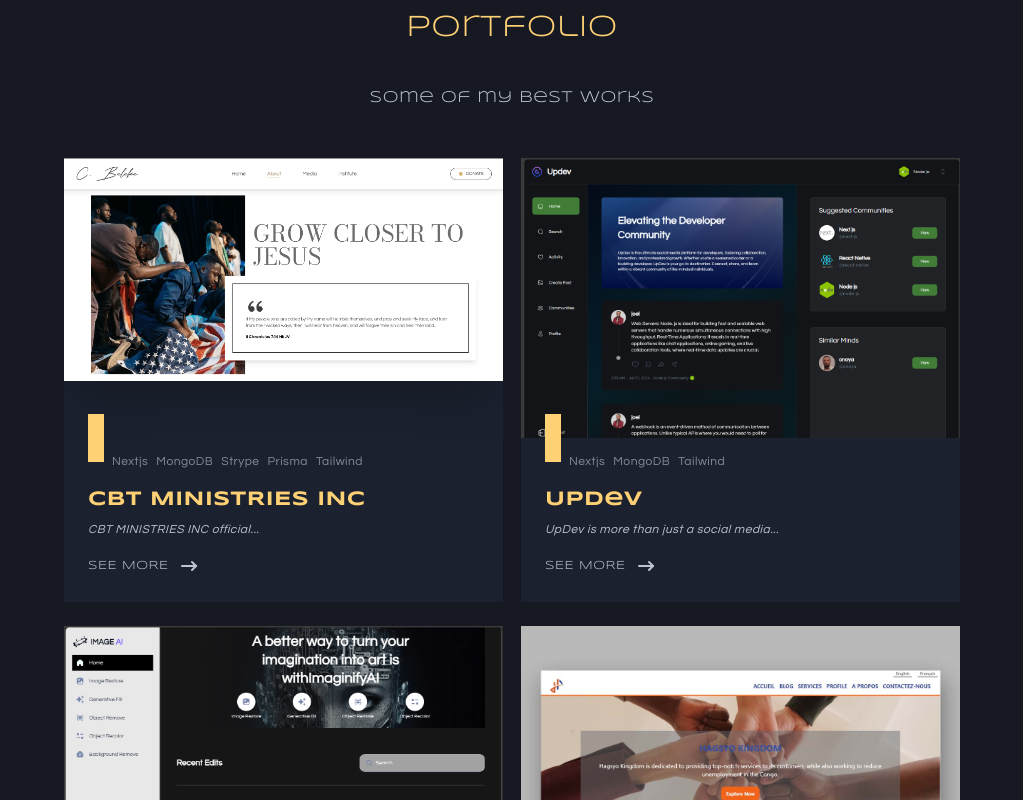
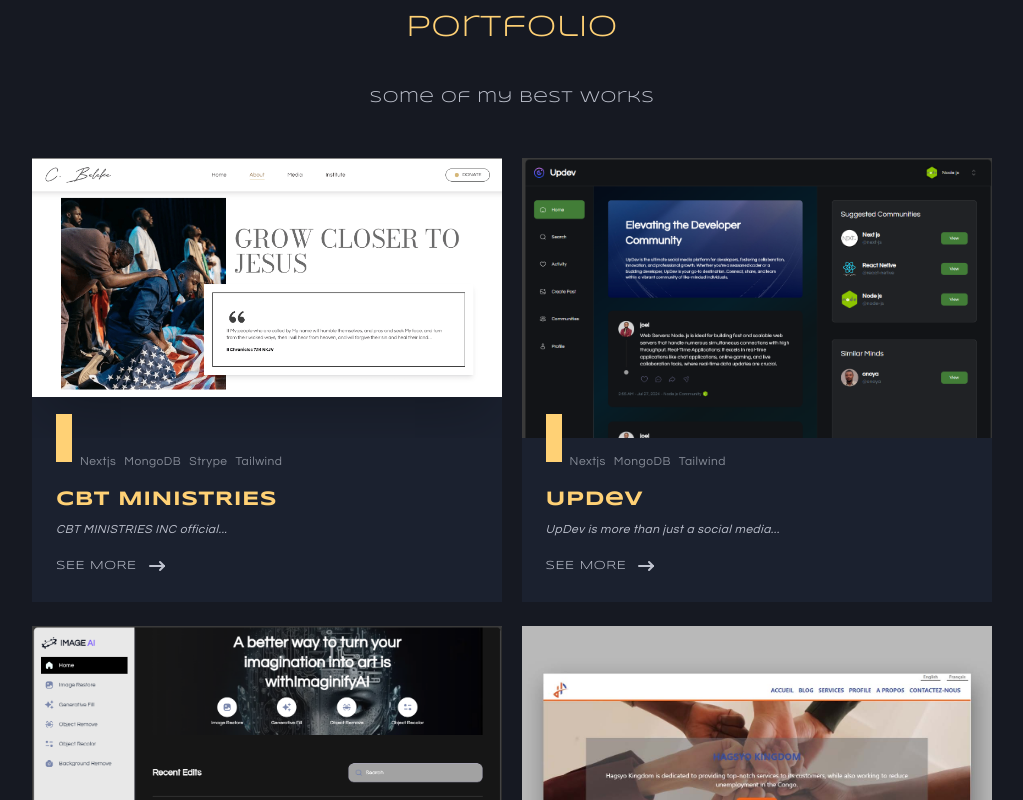
Before and after one commit to joel-kalema/me_with-nextjs, a Next.js app: page / in a window 1280 px wide. Shown: the part 2680-3480 px from the top of the page, without its empty margins (128-1151 px from the left). Built offline with nearby package versions, Linux system fonts and the light colour scheme.

Commit message:
updeted designs

```diff
--- a/components/data/portfolio.js
+++ b/components/data/portfolio.js
@@ -2,10 +2,10 @@ export const projects = [
     {
         id: 1,
         image: '/images/cbt.png',
-        title: 'CBT MINISTRIES INC',
+        title: 'CBT MINISTRIES',
         details: "CBT MINISTRIES INC official website.",
         fewDetail :'CBT MINISTRIES INC official...',
-        technologies: ['Nextjs', 'MongoDB','Strype', 'Prisma', 'Tailwind'],
+        technologies: ['Nextjs', 'MongoDB','Strype', 'Tailwind'],
         live: 'https://christopherbeleke.com/',
         state: 'private'
     },
--- a/components/portfolio.js
+++ b/components/portfolio.js
@@ -25,10 +25,10 @@ export default function Portfolio() {
             <div className="py-20">
                 <h1 className='text-3xl text-[#ffd175] text-center mb-10'>Portfolio</h1>
                 <h2 className="text-center mb-6">Some of my best works</h2>
-                <div className="flex flex-wrap w-[70%] mx-auto justify-between" data-aos="fade-up" data-aos-duration="1000">
+                <div className="flex flex-wrap w-[70%] md:w-[75%] mx-auto justify-between" data-aos="fade-up" data-aos-duration="1000">
                     {projects.map((project) => (
                         <div key={project.id} className="w-full md:w-[45%] lg:w-[49%] mt-6 bg-[#1b212f] hover:shadow-xl relative" data-aos="fade-up" data-aos-duration="2000">
-                            <div className="w-full h-[35vh] overflow-hidden">
+                            <div className="w-full h-[17vh] md:h-[20vh] lg:h-[35vh] overflow-hidden">
                                 <Image src={project.image} className="shadow-2xl" alt='images' loading="lazy" layout="responsive" width={500} height={500} quality={100} />
                             </div>
                             <div className="pt-2 pb-6 pl-6 pr-6 relative project">
--- a/pages/projects/[name].tsx
+++ b/pages/projects/[name].tsx
@@ -41,8 +41,8 @@ export default function Project() {
                             >{lang}</p>))}
                         </div>
                         <div className="flex text-sm text-[#ffd175]">
-                            <a href={project?.live} className="flex items-center cursor-pointer mr-4" target="_blank" rel="noopener noreferrer">LIVE<MdOutlineDirections className="ml-1" /></a>
-                            <a href={project?.source} className="flex items-center cursor-pointer" target="_blank" rel="noopener noreferrer">CODE<AiFillGithub className="ml-1" /></a>
+                            <a href={project?.live} className="flex items-center cursor-pointer mr-4" target="_blank" rel="noopener noreferrer">See Live<MdOutlineDirections className="ml-1" /></a>
+                            <a href={project?.source} className="flex items-center cursor-pointer" target="_blank" rel="noopener noreferrer">Source Code<AiFillGithub className="ml-1" /></a>
                             <p className="text-xs pt-1">{"(" + project?.state + ")"}</p>
                         </div>
                     </div>
--- a/styles/globals.scss
+++ b/styles/globals.scss
@@ -46,6 +46,7 @@ button {
   background-size: cover;
   object-fit: cover;
   background-repeat: no-repeat;
+  background-attachment: fixed;
 }
 
 button:hover {
```
